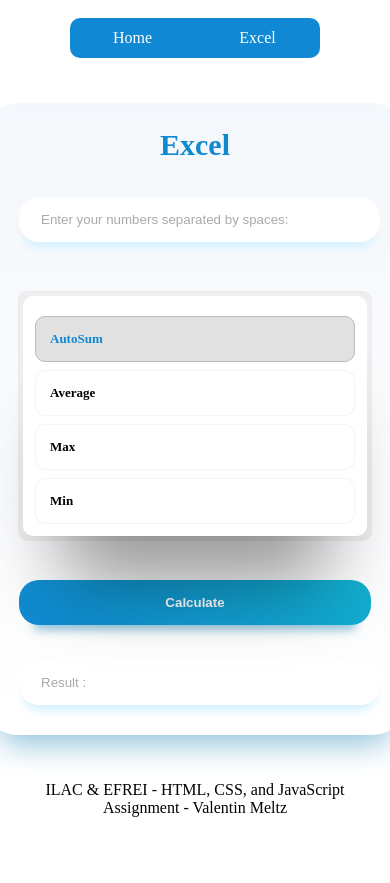
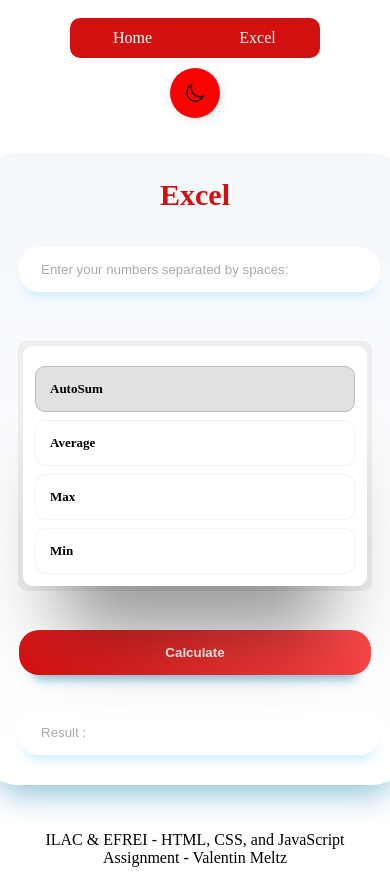
Before and after one commit to Valentin-Meltz/Advance_Web_Programming_Lab_5, a plain HTML site: page excel.html in a window 390 px wide. Shown: the top 883 px of the page. Before the commit the page ends 844 px from the top, so only its background shows below. Drawn offline with nearby package versions, Linux system fonts and the light colour scheme.

Commit message:
update theme

```diff
--- a/css/styles.css
+++ b/css/styles.css
@@ -114,7 +114,6 @@
 }
 
 .radio-container .radio input:checked + .name {
-    color: #1089d3;
     background-color: #ffffff;
     font-weight: 600;
 }
@@ -256,10 +255,36 @@
 
 .radio-input input:checked + label {
     background-color: #18181821;
-    color: #1088d3;
     border: 1px solid #bbb;
 }
 
 footer{
     text-align: center;
 }
+
+/* css for theme */
+.container-btn{
+    display: flex;
+    justify-content: center;
+}
+
+.Btn {
+    width: 50px;
+    height: 50px;
+    border: none;
+    border-radius: 50%;
+    background-color: #1089d3;
+    display: flex;
+    flex-direction: column;
+    align-items: center;
+    justify-content: center;
+    cursor: pointer;
+    position: relative;
+    transition-duration: 0.3s;
+    box-shadow: 2px 2px 10px rgba(0, 0, 0, 0.11);
+}
+
+.moon{
+    color: #000000;
+    font-size: 20px;
+}
--- a/excel.html
+++ b/excel.html
@@ -15,9 +15,15 @@
         </nav>
     </header>
 
+    <div class="container-btn">
+        <button class="Btn">
+            <ion-icon id="icon-moon" class="moon" name="moon-outline"></ion-icon>
+        </button>
+    </div>
+
     <main>
         <div class="container">
-            <div class="heading">Excel</div>
+            <div id="title" class="heading">Excel</div>
             <form class="form">
                 <input id="numbers" type="text" class="input" placeholder="Enter your numbers separated by spaces:">
                 <div class="radio-container">
@@ -48,5 +54,7 @@
     </footer>
 
     <script src="javascript/main.js"></script>
+    <script type="module" src="https://unpkg.com/ionicons@7.1.0/dist/ionicons/ionicons.esm.js"></script>
+    <script nomodule src="https://unpkg.com/ionicons@7.1.0/dist/ionicons/ionicons.js"></script>
 </body>
 </html>
--- a/javascript/main.js
+++ b/javascript/main.js
@@ -1,3 +1,56 @@
+
+const themeButton = document.querySelector('.Btn');
+const moonIcon = document.getElementById('icon-moon');
+
+let isBlueTheme = localStorage.getItem('theme') === 'blue' || localStorage.getItem('theme') === null;
+
+function toggleTheme(){
+        if (isBlueTheme) {
+            themeButton.style.backgroundColor = '#fa0202';
+            document.querySelector('.navbar-nav').style.backgroundColor = '#d31010';
+            document.querySelector('.heading').style.color = '#d31010';
+            document.querySelectorAll('.form-btn').forEach(btn => {
+                btn.style.background = 'linear-gradient(45deg, #d31010 0%, #fa4a4a 100%)';
+            });
+            document.querySelectorAll('.input').forEach(input => {
+                input.addEventListener('focus', () => {
+                    input.style.color = '#fa0202';
+                    input.style.borderInlineColor = '#fa0202';
+                })
+                input.addEventListener('blur', () => {
+                    input.style.borderInlineColor = 'transparent';
+                });
+            });
+            document.querySelectorAll('.radio-container .radio input + name').forEach(radio => {
+                radio.addEventListener('checked', function() {
+                    radio.style.color = '#fa0202';
+                });
+            });
+
+            localStorage.setItem('theme', 'red');
+        } else {
+            themeButton.style.backgroundColor = '#1089d3';
+            document.querySelector('.navbar-nav').style.backgroundColor = '#1088d3';
+            document.querySelector('.heading').style.color = '#1089d3';
+            document.querySelectorAll('.form-btn').forEach(btn => {
+                btn.style.background = 'linear-gradient(45deg, #1089d3 0%, #12b1d1 100%)';
+            });
+            document.querySelectorAll('.input').forEach(input => {
+                input.addEventListener('focus', () => {
+                    input.style.color = '#12b1d1';
+                    input.style.borderInlineColor = '#12b1d1';
+                })
+                input.addEventListener('blur', () => {
+                    input.style.borderInlineColor = 'transparent';
+                });
+            });
+
+            localStorage.setItem('theme', 'blue');
+        }
+        isBlueTheme = !isBlueTheme;
+}
+themeButton.addEventListener("click", toggleTheme);
+
 if(document.getElementById("btn-calculate")){
     const btn_calculate = document.getElementById("btn-calculate");
     btn_calculate.addEventListener("click", () => {
@@ -79,3 +132,16 @@
         output_membership.value = selectedValue + " membership";
     });
 }
+
+
+function applySavedTheme() {
+    if (localStorage.getItem('theme') === 'blue') {
+        isBlueTheme = false;
+        toggleTheme();
+    } else {
+        isBlueTheme = true;
+        toggleTheme();
+    }
+}
+
+applySavedTheme();
```
Also changed, not shown: index.html (+8 -1 lines).
